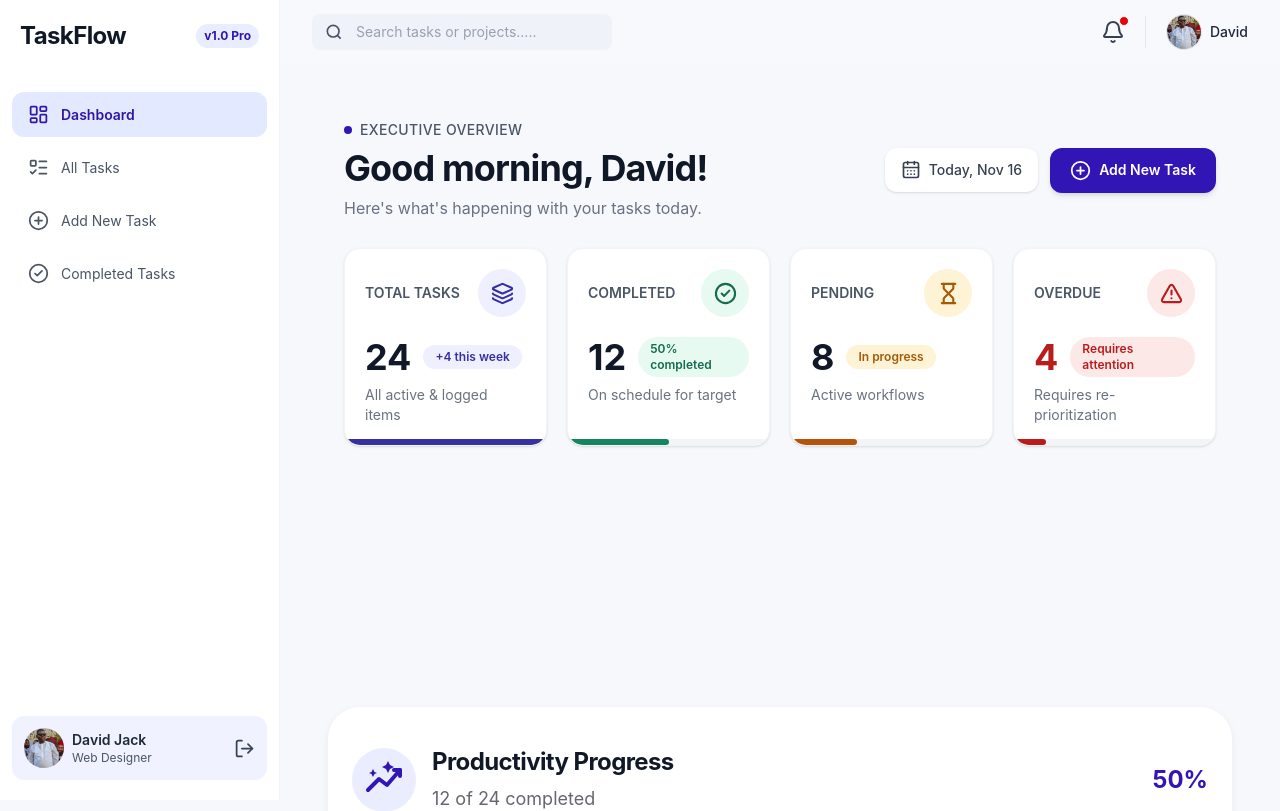
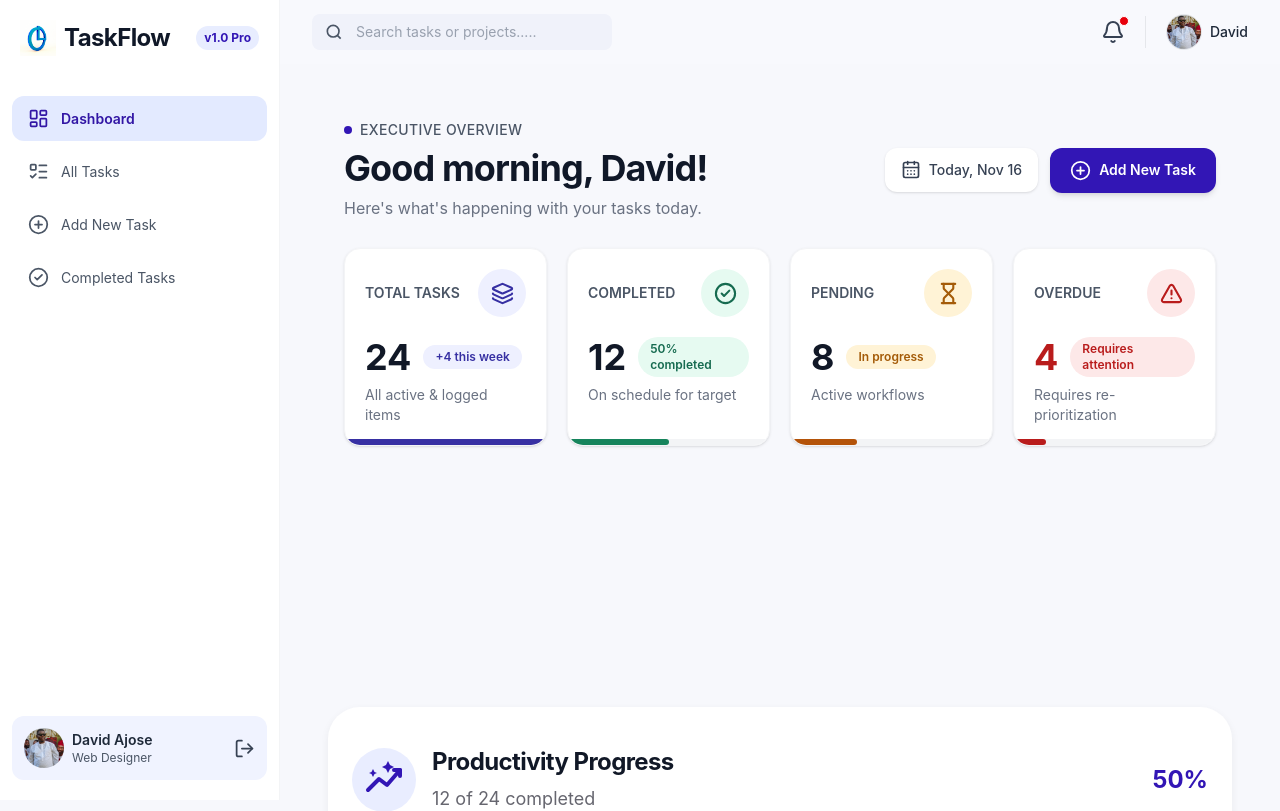
Before and after one commit to Arole01/Task-App, a React (Vite) app: page / in a window 1280 px wide. Shown: the top 811 px of the page. Built offline with nearby package versions, Linux system fonts and the light colour scheme.

Commit message:
logo added

```diff
--- a/src/components/sidebar.jsx
+++ b/src/components/sidebar.jsx
@@ -7,6 +7,7 @@ import {
 } from "lucide-react";
 import { useState } from "react";
 import profileImage from "../assets/profile-image.jpeg";
+import taskFLowLogo from "../assets/task-logo.jpg";
 
 function SideBar() {
   const [activeMenu, setActiveMenu] = useState("Dashboard");
@@ -32,9 +33,17 @@ function SideBar() {
   return (
     <section className="sticky top-0 flex h-screen w-[280px] shrink-0 flex-col border-r border-gray-100 bg-white px-3 py-5">
       <div className="mb-10 flex items-center justify-between px-2">
-        <h1 className="text-2xl font-bold tracking-tight text-gray-900">
-          TaskFlow
-        </h1>
+        <div className="flex items-center gap-2">
+          <img
+            className="h-9 w-9 object-contain"
+            src={taskFLowLogo}
+            alt="taskflow-logo"
+          />
+
+          <h1 className="text-2xl font-bold tracking-tight text-gray-900">
+            TaskFlow
+          </h1>
+        </div>
 
         <span className="rounded-full bg-[#e8edff] px-2 py-1 text-xs font-bold text-[#3216b5]">
           v1.0 Pro
@@ -71,7 +80,7 @@ function SideBar() {
 
             <div className="min-w-0">
               <h3 className=" truncate text-sm font-semibold text-gray-800">
-                David Jack
+                David Ajose
               </h3>
 
               <p className="truncate text-xs text-gray-600">Web Designer</p>
```
